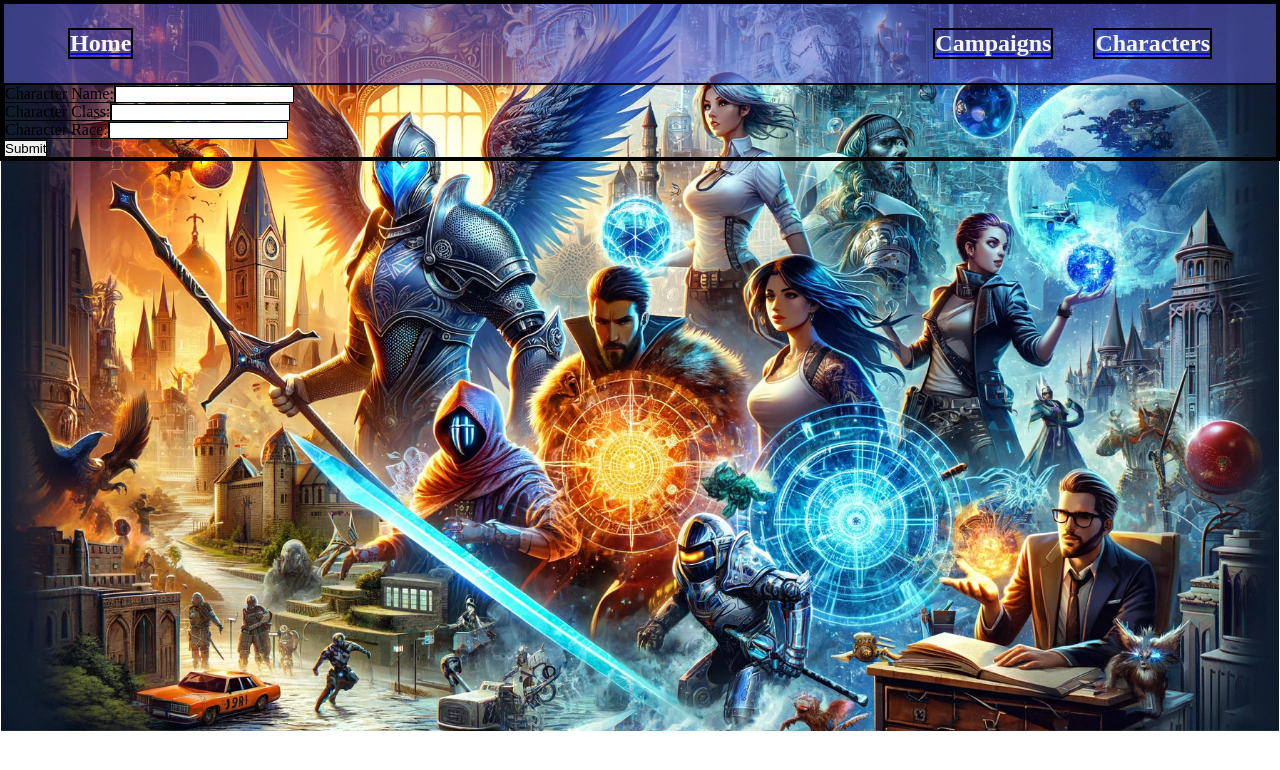
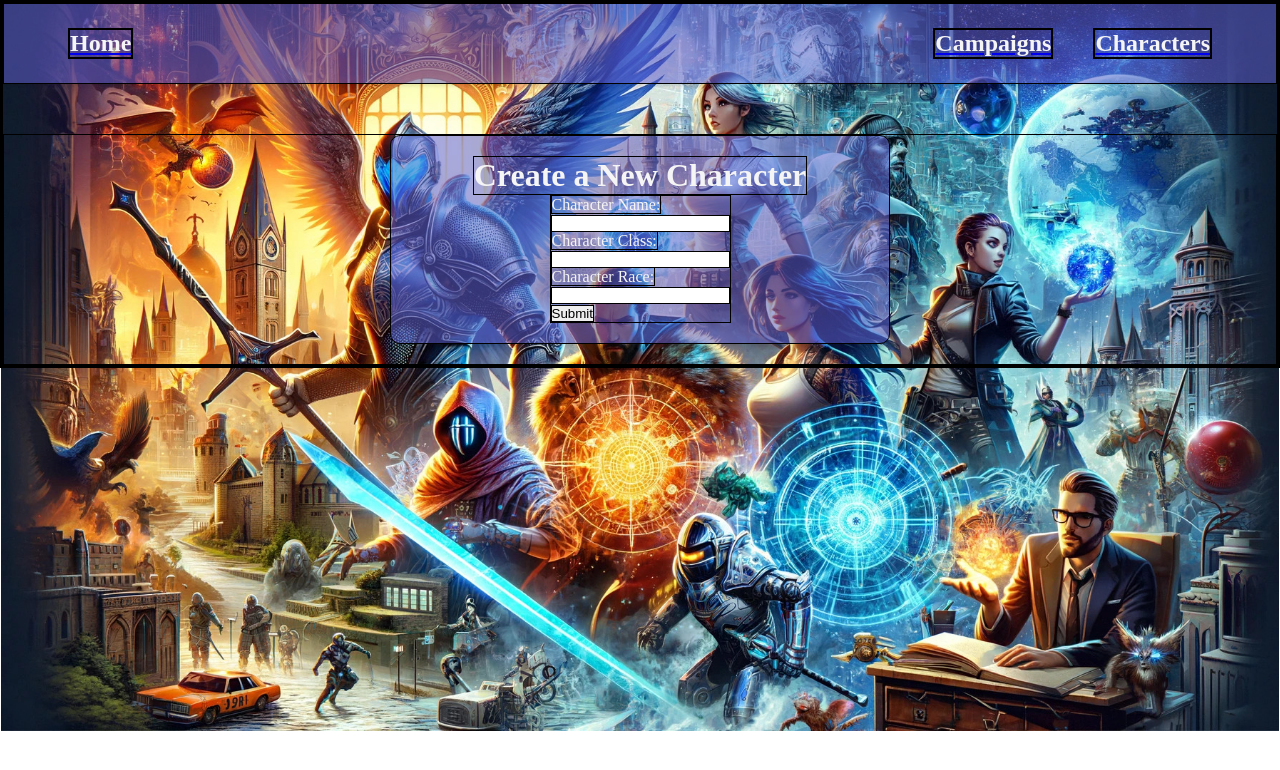
Before and after one commit to Nicholas-Riegel/campaign_manager_2, a React (Vite) app in the folder frontend/: page /character/new in a window 1280 px wide. Shown: the top 770 px of the page. Built offline with nearby package versions, Linux system fonts and the light colour scheme; no server answers; the HTML template or start-up script is replaced by a standard one.

Commit message:
first pass css added to create character page: more work needed

```diff
--- a/frontend/src/components/Characters/CharacterCreate.css
+++ b/frontend/src/components/Characters/CharacterCreate.css
@@ -0,0 +1,21 @@
+#character-create-wrapper {
+    display: flex;
+    flex-direction: column;
+    align-items: center;
+    justify-content: center;
+    margin-top: 50px;
+}
+
+#character-create-div {
+    display: flex;
+    flex-direction: column;
+    align-items: center;
+    justify-content: center;
+    width: 500px;
+    background-color: rgba(95, 95, 207, 0.539);
+    border-radius: 10px;
+    padding: 20px;
+    margin-bottom: 20px;
+    color: whitesmoke;
+    box-shadow: 0 2px 4px rgba(0, 0, 0, 0.1);
+}
--- a/frontend/src/components/Characters/CharacterCreate.jsx
+++ b/frontend/src/components/Characters/CharacterCreate.jsx
@@ -1,4 +1,5 @@
 import { useState } from 'react'
+import './CharacterCreate.css'
 
 function CharacterCreate({handleCreateCharacter}) {
 
@@ -23,9 +24,12 @@ function CharacterCreate({handleCreateCharacter}) {
     }
 
     return (
-        <>
+        <div id='character-create-wrapper'>
+            <div id="character-create-div">
+            <h1>Create a New Character</h1>
             <form onSubmit={handleSubmit}>
                 <label htmlFor="characterName">Character Name:</label>
+                <br />
                 <input
                     type="text"
                     name='characterName'
@@ -34,6 +38,7 @@ function CharacterCreate({handleCreateCharacter}) {
                     value={character.characterName} />
                 <br />
                 <label htmlFor="characterClass">Character Class:</label>
+                <br />
                 <input
                     type="text"
                     name='characterClass'
@@ -42,6 +47,7 @@ function CharacterCreate({handleCreateCharacter}) {
                     value={character.characterClass} />
                 <br />
                 <label htmlFor="characterRace">Character Race:</label>
+                <br />
                 <input
                     type="text"
                     name='characterRace'
@@ -51,7 +57,8 @@ function CharacterCreate({handleCreateCharacter}) {
                 <br />
                 <button type='submit'>Submit</button>
             </form>
-        </>
+            </div>
+        </div>
     )
 }
 
```
